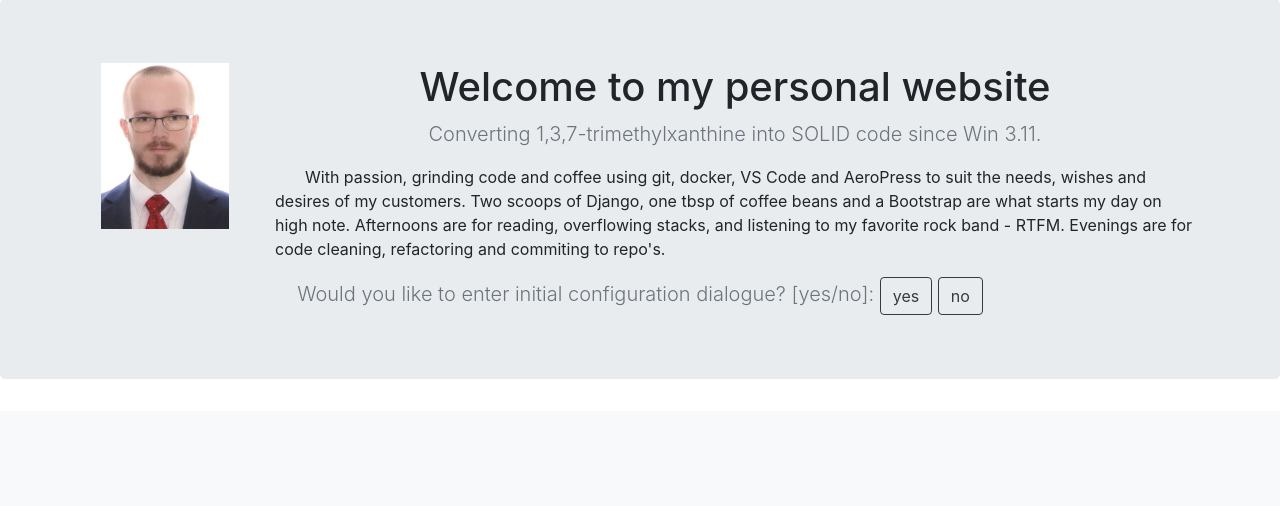
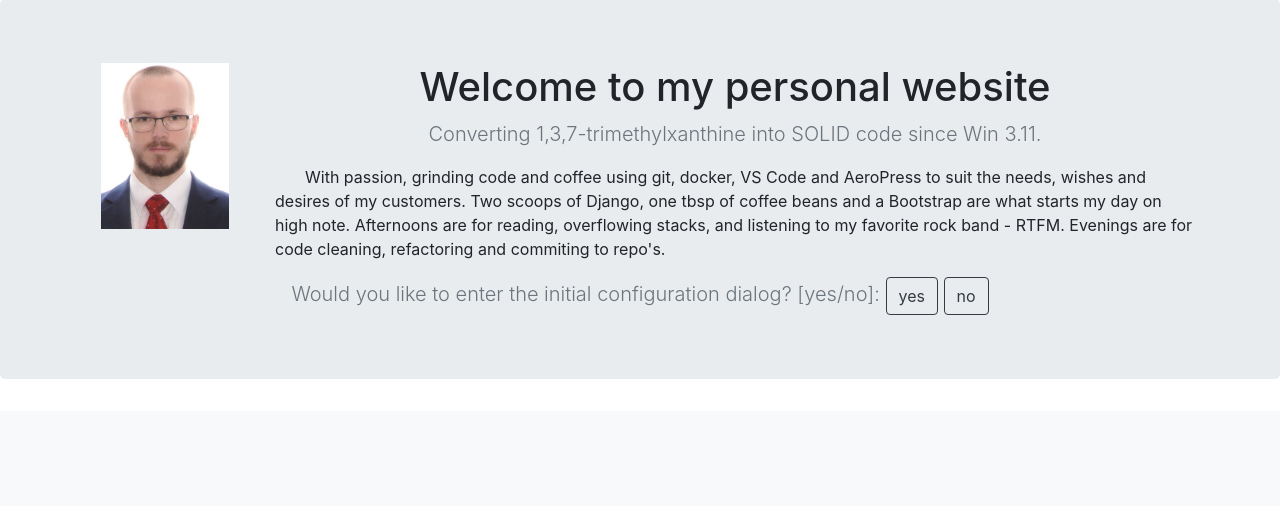
Before and after one commit to JaworskiAleksander/portfolio_site, a Django app: page / in a window 1280 px wide. Shown: the part 65-571 px from the top of the page. Run offline with Django 3.2, Linux system fonts and the light colour scheme; data that the repository does not hold is empty; some libraries are stand-ins or nearby versions.

Commit message:
fixed typo in CISCO text

```diff
--- a/portfolio_project/jobs/templates/jobs/home.html
+++ b/portfolio_project/jobs/templates/jobs/home.html
@@ -118,7 +118,7 @@
       <div class="row">
         <div class="col">
           <div class="lead text-muted">
-            Would you like to enter initial configuration dialogue? [yes/no]:
+            Would you like to enter the initial configuration dialog? [yes/no]:
             <button onclick="popup(this, 'about');" class="btn btn-outline-dark mailbutton">yes</button>
             <button class="btn btn-outline-dark">no</button>
           </div>
```
